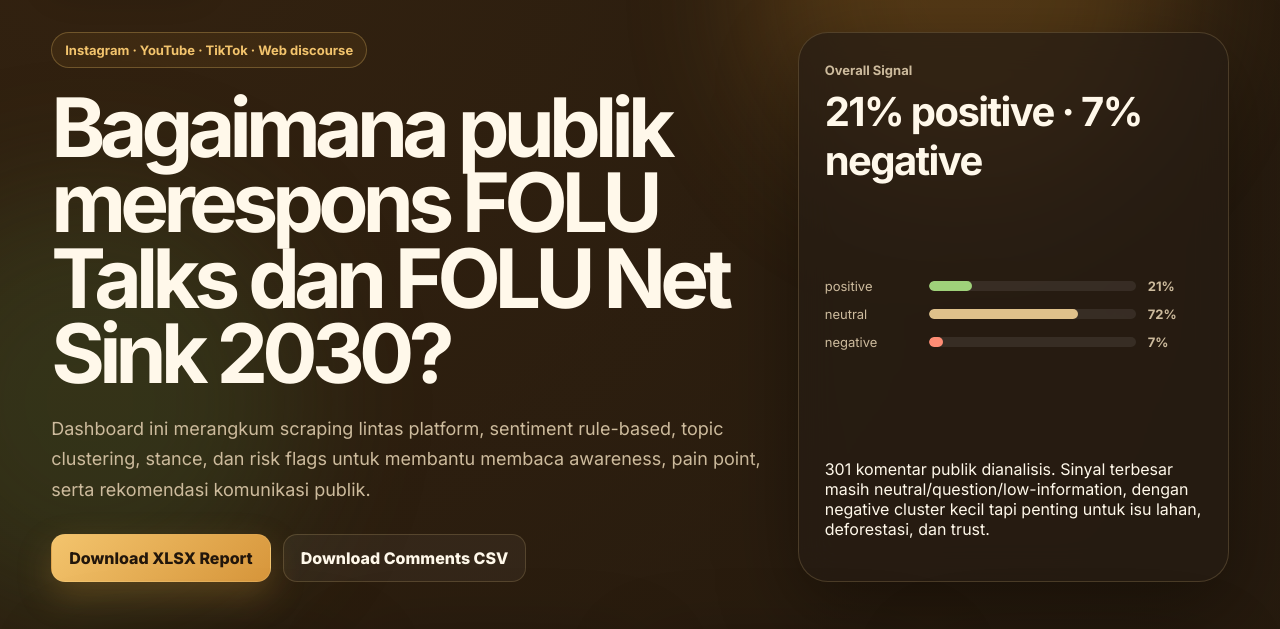
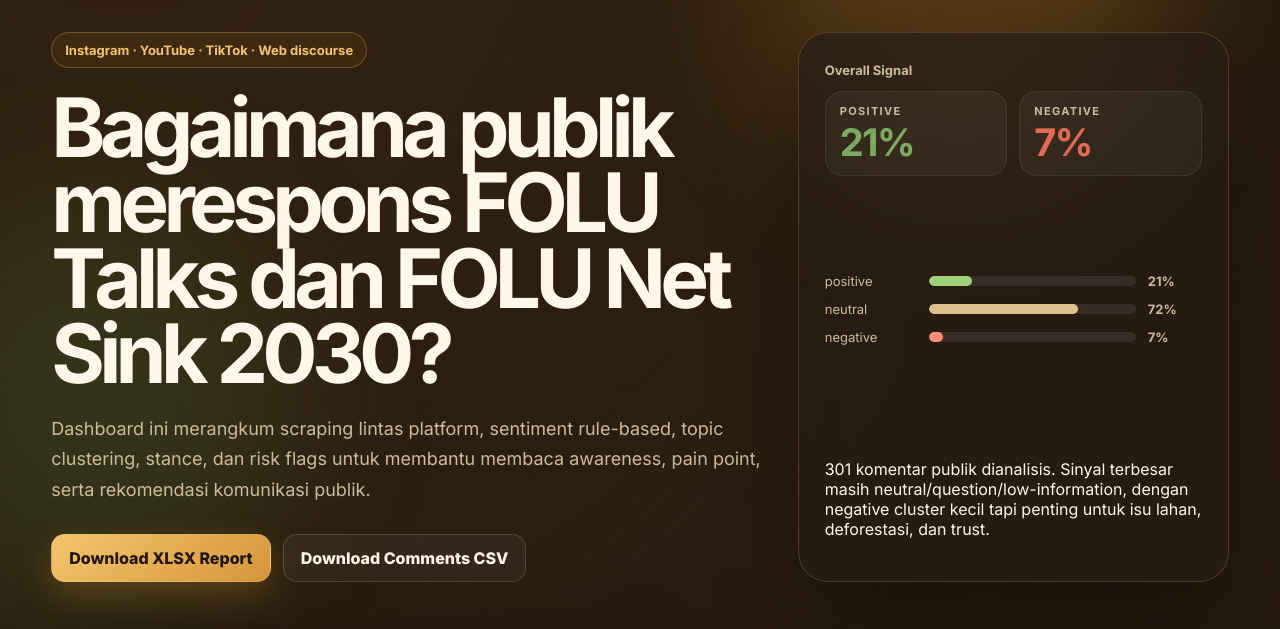
Before and after one commit to fityanhanif/folu-social-listening-dashboard, a website: page index.html in a window 1280 px wide. Shown: the part 124-753 px from the top of the page. Drawn offline with Linux system fonts and the light colour scheme.

Commit message:
Fix sentiment signal label placement

```diff
--- a/app.js
+++ b/app.js
@@ -157,7 +157,10 @@
     negative: Number(m.sentiment_counts.negative || 0)
   };
   const total = m.social_comments_total || Object.values(counts).reduce((a,b)=>a+b,0);
-  document.getElementById('overallSignal').textContent = `${pct(counts.positive, total)} positive · ${pct(counts.negative, total)} negative`;
+  document.getElementById('overallSignal').innerHTML = `
+    <span class="signal-metric positive"><small>Positive</small>${pct(counts.positive, total)}</span>
+    <span class="signal-metric negative"><small>Negative</small>${pct(counts.negative, total)}</span>
+  `;
   document.getElementById('overallNarrative').textContent = `${fmt.format(m.social_comments_total)} komentar publik dianalisis. Sinyal terbesar masih neutral/question/low-information, dengan negative cluster kecil tapi penting untuk isu lahan, deforestasi, dan trust.`;
   renderBars('overallBars', counts);
   drawDonut(document.getElementById('sentimentCanvas'), counts);
--- a/styles.css
+++ b/styles.css
@@ -44,8 +44,12 @@
 .btn.primary { color: #22160b; background: linear-gradient(135deg, var(--gold), var(--amber)); box-shadow: 0 14px 34px rgba(215,150,59,.25); }
 .glass, .panel, .kpi-card { backdrop-filter: blur(18px); border: 1px solid var(--line); background: var(--panel); box-shadow: var(--shadow); }
 .hero-card { border-radius: 30px; padding: 26px; align-self: stretch; display: flex; flex-direction: column; justify-content: space-between; min-height: 420px; }
-.hero-card-top span { color: var(--muted); font-size: 13px; font-weight: 700; }
-.hero-card-top strong { display: block; font-size: 40px; letter-spacing: -.04em; margin-top: 8px; }
+.hero-card-top > span { color: var(--muted); font-size: 13px; font-weight: 700; }
+.hero-card-top strong { display: grid; grid-template-columns: repeat(2, minmax(0, 1fr)); gap: 12px; margin-top: 12px; }
+.hero-card-top .signal-metric { display: flex; flex-direction: column; gap: 6px; padding: 14px; border-radius: 18px; font-size: 38px; line-height: 1; letter-spacing: -.04em; border: 1px solid rgba(255,255,255,.08); background: rgba(255,255,255,.045); }
+.hero-card-top .signal-metric small { font-size: 11px; letter-spacing: .12em; line-height: 1; text-transform: uppercase; color: var(--muted); }
+.hero-card-top .signal-metric.positive { color: var(--green); }
+.hero-card-top .signal-metric.negative { color: var(--red); }
 .signal-bars { display: grid; gap: 12px; margin: 26px 0; }
 .signal-row { display: grid; grid-template-columns: 92px 1fr 54px; align-items: center; gap: 12px; color: var(--muted); font-size: 13px; }
 .signal-track { height: 10px; background: rgba(255,255,255,.08); border-radius: 99px; overflow: hidden; }
```
